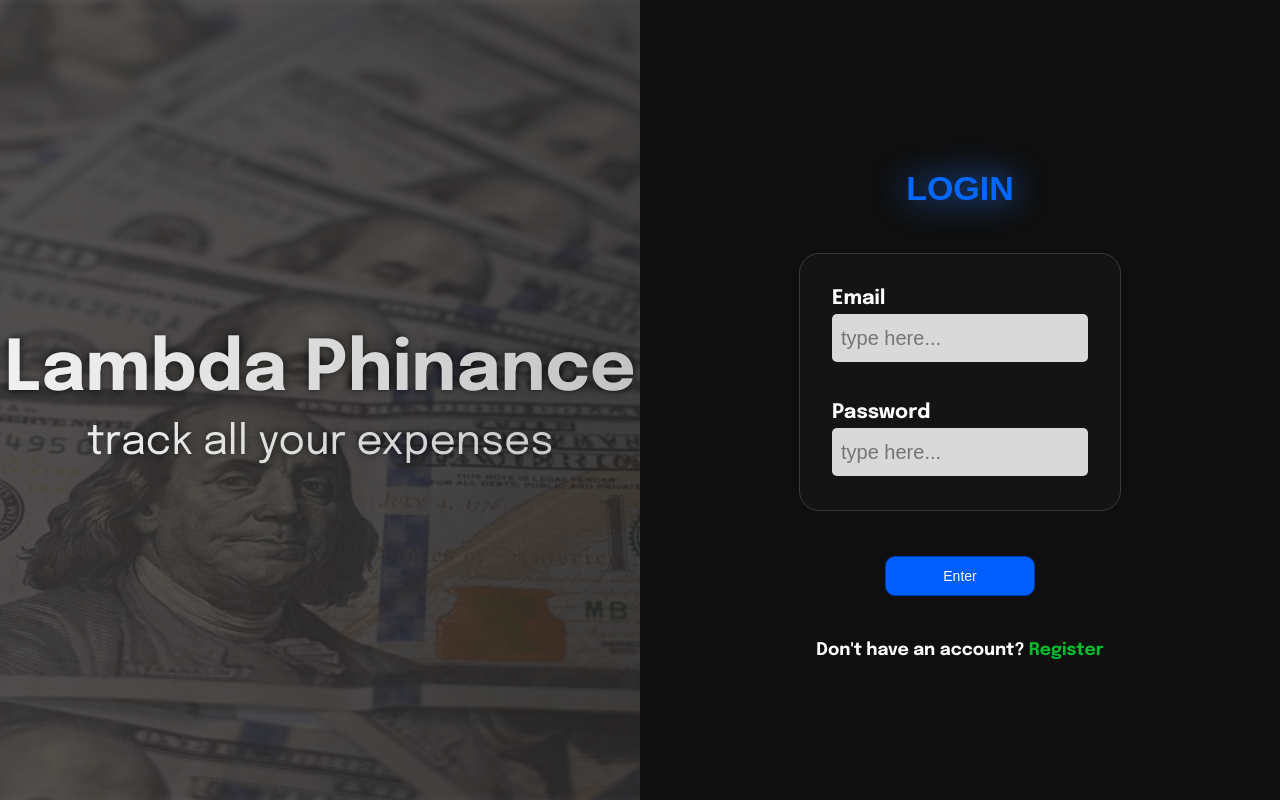
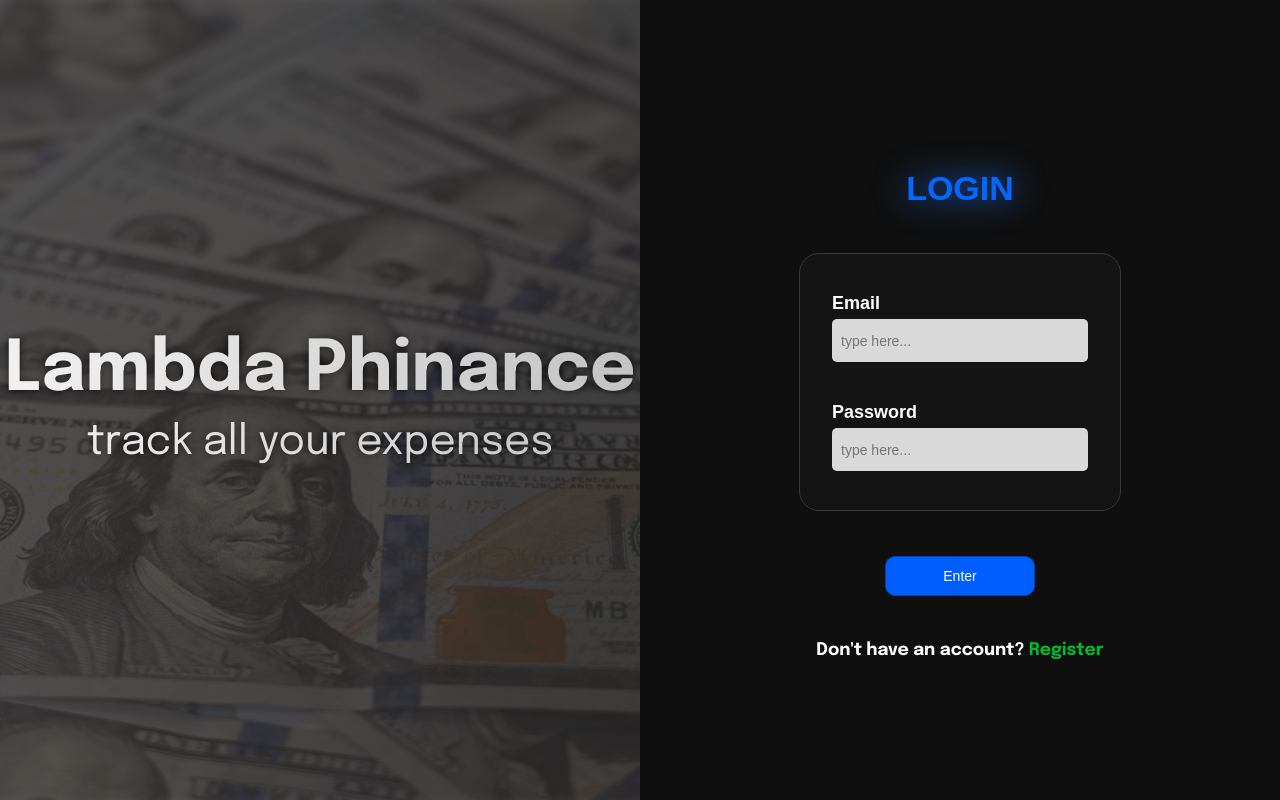
Before and after one commit to jhn816/lambdaphinance, a React (Create React App) app in the folder client/: page / in a window 1280 px wide. Built offline with nearby package versions, Linux system fonts and the light colour scheme; no server answers.

Commit message:
Changed the font for a more professional look and shrunk input boxes down

```diff
--- a/client/src/Components/css/Login.css
+++ b/client/src/Components/css/Login.css
@@ -59,18 +59,19 @@
 
 .login-input input {
     margin-top: 0px;
-    height: 30px;
+    height: 25px;
     background-color:#D9D9D9;
     border: 1px solid transparent;
     border-radius: 5px;
     padding: 8px;
-    font-size: 20px;
+    font-size: 14px;
 }
 
 .login-input h4 {
+    font-family: Arial, Helvetica, sans-serif;
     margin-top: 0px;
     margin-bottom: 5px;
-    font-size: 20px;
+    font-size: 18px;
     align-self: flex-start;
 }
 
@@ -99,6 +100,7 @@
 }
 
 .login-information button:hover{
+    filter: drop-shadow(0 0 .4rem rgb(0, 71, 184));
     background-color: #004fd7;
     transform: scale(1.01);
     cursor: pointer;
--- a/client/src/Components/css/Signup.css
+++ b/client/src/Components/css/Signup.css
@@ -34,7 +34,7 @@
     align-items: center;
     justify-content: center;
     width: 50%;
-    height: 60%;
+    height: 65%;
     gap: 45px;
 }
 
@@ -73,6 +73,7 @@
 }
 
 .signup-input h4 {
+    font-family: Arial, Helvetica, sans-serif;
     margin-top: 0px;
     margin-bottom: 5px;
     font-size: 18px;
@@ -108,6 +109,7 @@
 }
 
 .signup-information button:hover{
+    filter: drop-shadow(0 0 .4rem rgb(0, 71, 184));
     background-color: #004fd7;
     transform: scale(1.01);
     cursor: pointer;
```
